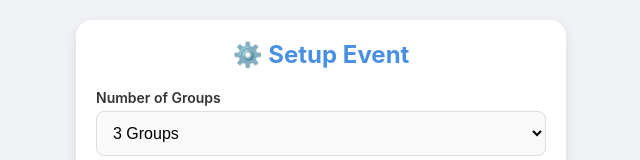
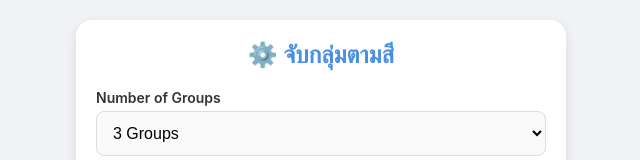
Before and after one commit to bbpetch/bbpetch.github.io, a plain HTML site: page index.html in a window 1280 px wide. Shown: the top 160 px of the page, without its empty margins (319-959 px from the left). Drawn offline with Linux system fonts and the light colour scheme.

Commit message:
Update setup event heading text to Thai

```diff
--- a/index.html
+++ b/index.html
@@ -296,7 +296,7 @@
 
     <div class="container">
         <div id="setupScreen" class="screen active">
-            <h2>⚙️ Setup Event</h2>
+            <h2>⚙️ จับกลุ่มตามสี</h2>
 
             <label>Number of Groups</label>
             <select id="groupCount" onchange="updateGroupInputs()">
```
